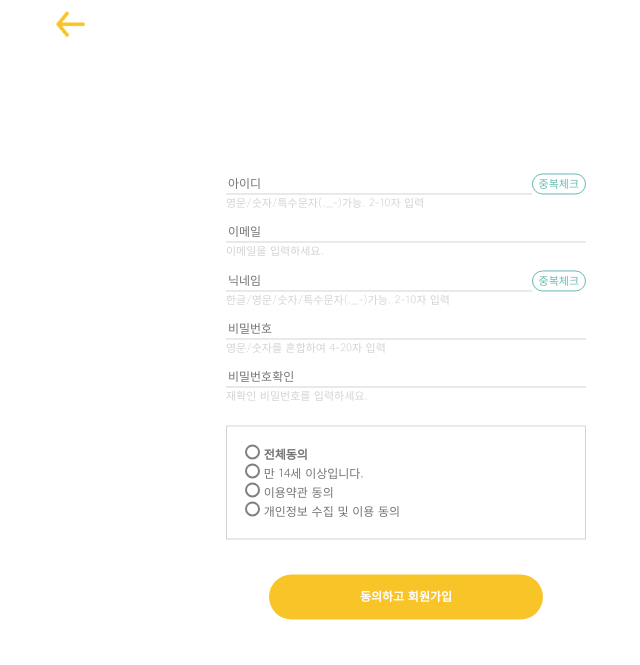
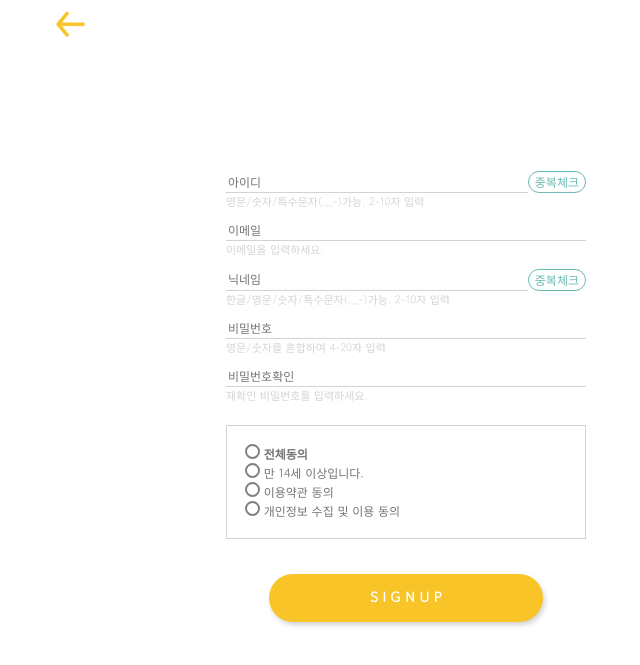
Before and after one commit to joong8812/9kbab, a Flask app: template templates/signup.html in a window 1280 px wide. Shown: the top 665 px of the page, without its empty margins (234-874 px from the left). Run offline with Flask 2, Linux system fonts and the light colour scheme; the template is opened without the code that fills it, so the values that code supplies are empty.

Commit message:
fix: 회원가입페이지 스타일수정 #03

```diff
--- a/static/css/signup.css
+++ b/static/css/signup.css
@@ -9,7 +9,7 @@
         float: none;
         width: auto;
     }
-    #info_container{
+    #input-wrap{
         float: none;
         width: auto;
     }
@@ -59,7 +59,7 @@
     margin-bottom: 3%;
 }
 .check_btn{
-    font-size: 11px;
+    font-size: 12px;
     color: #67BAB2;
     display: absolute;
     border: solid 1px #67BAB2;
@@ -115,11 +115,13 @@
     padding: 5% 0;
     background-color: #F9C428;
     border: solid 0;
-    font-size: 12px;
+    font-size: 14px;
     border-radius: 50px;
     font-weight: bold;
     color: white;
     transition-duration: .2s;
+
+    box-shadow: 2px 3px 5px lightgray;
 }
 #btn:active{
     background-color: #F9C428;
--- a/templates/signup.html
+++ b/templates/signup.html
@@ -67,7 +67,7 @@
                 <span>개인정보 수집 및 이용 동의</span>
             </label>
         </div>
-        <div class="btn"><input onclick="signup();" id="btn" type="button" value="동의하고 회원가입"></div>
+        <div class="btn"><input onclick="signup();" id="btn" type="button" value="S I G N U P"></div>
     </div>
 </div>
 </body>
```
